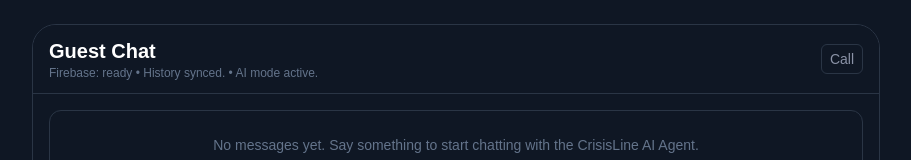
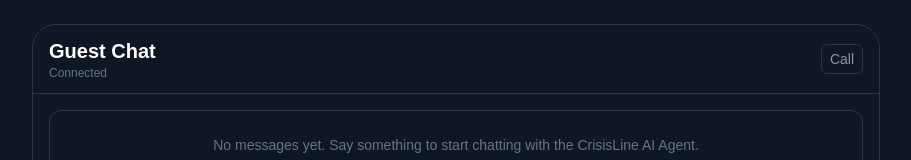
Before and after one commit to quachphu/UCI-hackathon, a Next.js app in the folder frontend/: page /chat in a window 1280 px wide. Shown: the top 160 px of the page, without its empty margins (184-1095 px from the left). Built offline with nearby package versions, Linux system fonts and the light colour scheme; no server answers; the database is empty.

Commit message:
delete some redundant stuffs

```diff
--- a/frontend/src/app/(client)/chat/page.tsx
+++ b/frontend/src/app/(client)/chat/page.tsx
@@ -442,7 +442,7 @@
 		<main className="mx-auto flex h-full w-full max-w-4xl flex-col px-6 py-6">
 			<ChatWindow
 				title={currentUser ? "Client Chat" : "Guest Chat"}
-				statusText={`Firebase: ${canUseFirebase ? "ready" : "not configured"} • ${listenerStatusText} • ${handlerStatusText}${status !== "Ready" ? ` • ${status}` : ""}`}
+				statusText={handlerMode === "counselor" ? "Counselor mode active" : "Connected"}
 				messages={renderedMessages}
 				inputValue={message}
 				onInputChange={setMessage}
--- a/frontend/src/app/components/couselor/CounselorChatPanel.tsx
+++ b/frontend/src/app/components/couselor/CounselorChatPanel.tsx
@@ -150,8 +150,7 @@
 							<RiskBadge level={riskLevel} />
 						</div>
 						<p className="text-[11px] text-[#8b93a7]">
-							{startTime ? `Started ${startTime}` : ""}{" "}
-							{messageCount > 0 ? `· ${messageCount} messages` : ""}
+							{startTime ? `Started ${startTime}` : ""}
 						</p>
 					</div>
 				</div>
@@ -241,10 +240,6 @@
 				/>
 			</div>
 
-			{/* Status bar */}
-			<div className="shrink-0 border-t border-[#2a3545] px-4 py-1.5">
-				<p className="text-[11px] text-[#64748b]">{statusText}</p>
-			</div>
 		</div>
 	);
 }
```
